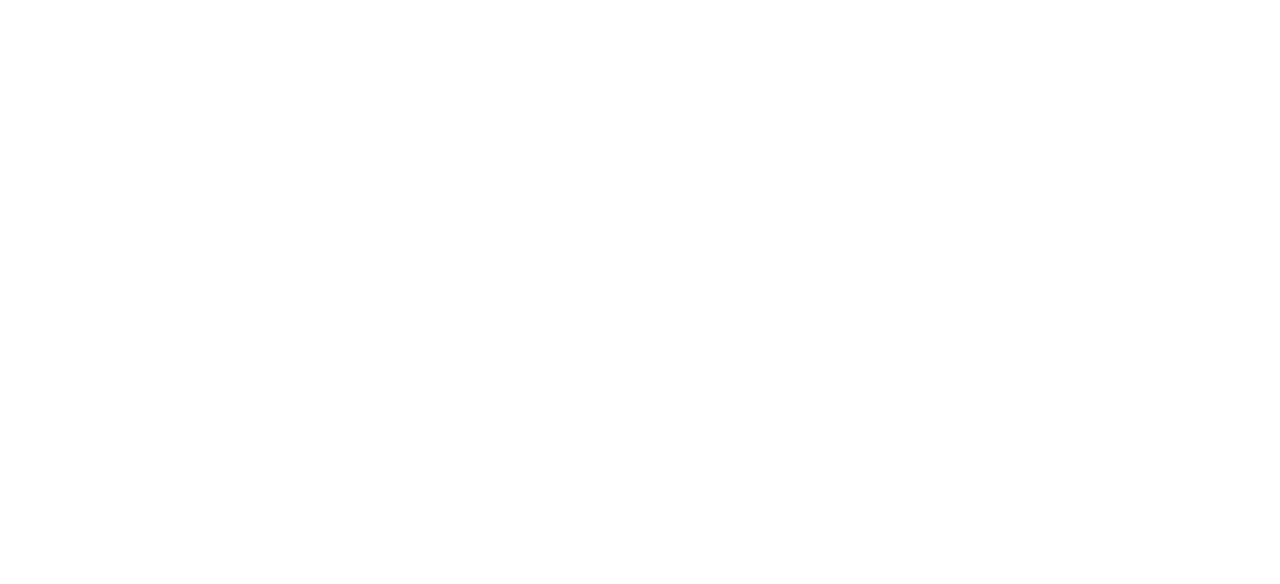
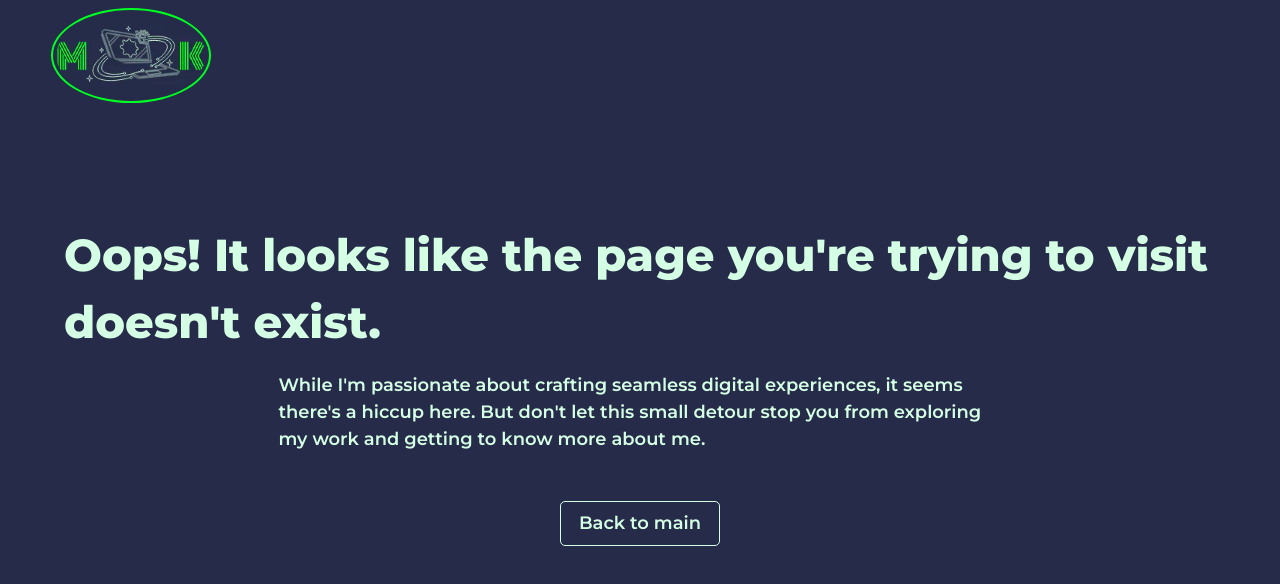
Before and after one commit to NewViewNewBeginning/Portfolio, a plain HTML site: page 404.html in a window 1280 px wide. Drawn offline with Linux system fonts and the light colour scheme.

Commit message:
create hrml for 404 page

```diff
--- a/404.html
+++ b/404.html
@@ -4,11 +4,39 @@
 <head>
     <meta charset="UTF-8">
     <meta name="viewport" content="width=device-width, initial-scale=1.0">
-    <title>Document</title>
+    <meta name="description"
+        content="Dive into Michal K's world, a front-end developer showcasing his skills, projects, and passion for technology. Explore his journey, achievements, and get in touch!">
+    <meta name="keywords"
+        content="Michal K, Michal Krawczy, Web Developer, Web Developer Dublin, Front-end Developer, Front-end Developer Dublin, Portfolio, Projects, Skills, Education, Contact, HTML, CSS, JavaScript, Python, REACT, Dublin Developer">
+
+    <link rel="stylesheet" href="./css/style.css">
+    <link rel="preconnect" href="https://fonts.googleapis.com">
+    <link rel="preconnect" href="https://fonts.gstatic.com" crossorigin>
+    <link href="https://fonts.googleapis.com/css2?family=Montserrat:wght@600;800&display=swap" rel="stylesheet">
+    <script src="https://kit.fontawesome.com/0d6dd7f645.js" crossorigin="anonymous"></script>
+
+    <title>Michal K Portfolio - Web Developer | Home</title>
 </head>
 
 <body>
+    <header>
+        <a class="logo-link" href="#home"><img class="logo-img" src="./media/icons/logo.webp"
+                alt="My personal Logo image with my initialm MK and Laptop with stars around it"></a>
 
+        <i class="fa-solid fa-bars ham-menu"></i>
+        <i class="fa-solid fa-xmark ham-menu"></i>
+
+
+
+    </header>
+    <section class="page-404">
+        <h1>Oops! It looks like the page you're trying to visit doesn't exist.</h1>
+
+        <p>While I'm passionate about crafting seamless digital experiences, it seems there's a hiccup here. But
+            don't let this small detour stop you from exploring my work and getting to know more about me.</p>
+
+        <a class="btn" href="../index.html">Back to main</a>
+    </section>
 </body>
 
 </html>
--- a/css/style.css
+++ b/css/style.css
@@ -877,6 +877,13 @@ textarea:-moz-autofill {
 	footer .fa-brands {
 		font-size: 2rem;
 	}
+	.page-404 {
+		flex-direction: column;
+	}
+	.page-404 p {
+		padding: 1rem 0;
+		max-width: 60ch;
+	}
 }
 
 /* End of Styles */
```
Also changed, not shown: html/blog.html (+1 -3 lines).
